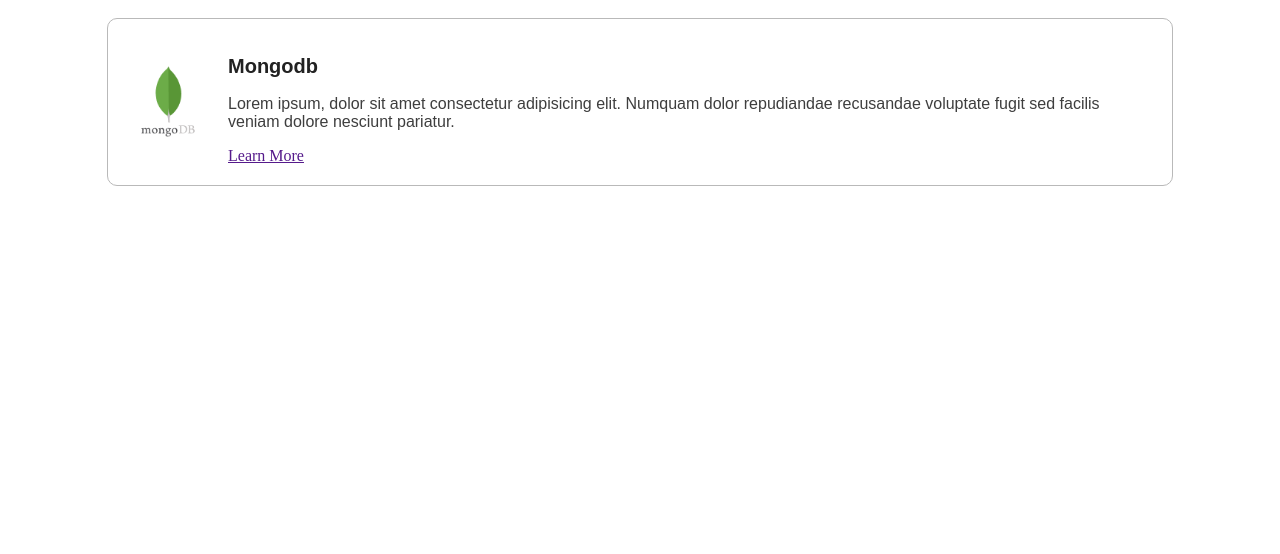
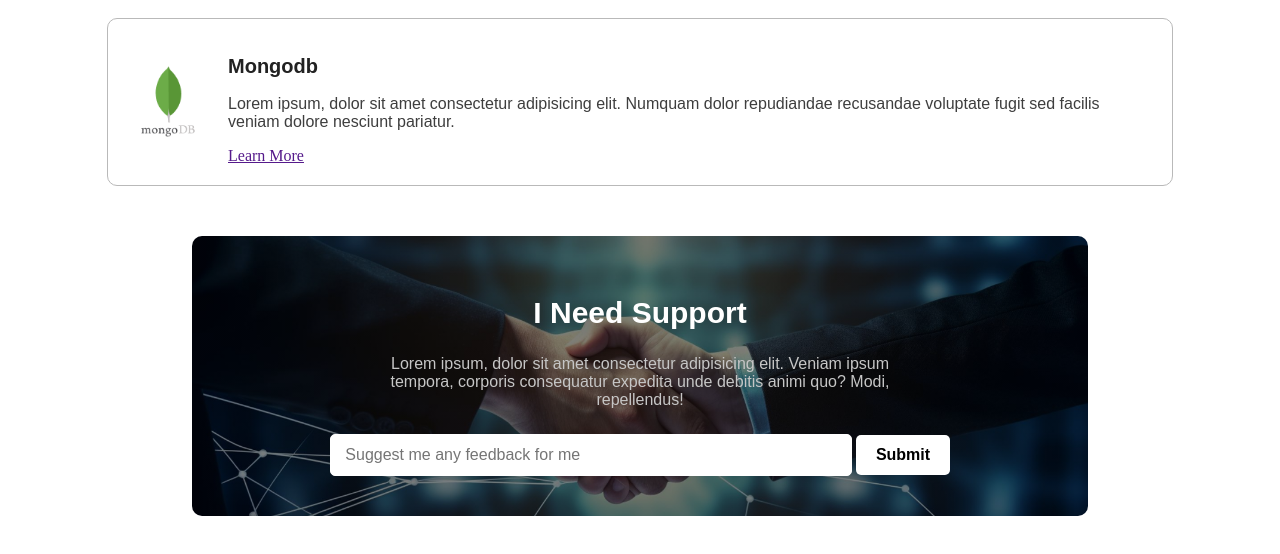
Before and after one commit to Jiniahossen/portfolio_basic, a plain HTML site: page index.html in a window 1280 px wide. Shown: the part 4242-4796 px from the top of the page. Before the commit the page ends 4478 px from the top, so only its background shows below. Drawn offline with Linux system fonts and the light colour scheme; a web font is replaced by a local one.

Commit message:
call to action section done

```diff
--- a/index.html
+++ b/index.html
@@ -226,5 +226,26 @@
       </div>
     </section>
     <!-- next target end  -->
+
+    <!-- call to action section start -->
+    <section class="call-to-action">
+      <div class="call-to-action-content">
+        <h1 class="main-title call-to-action-title">I need Support</h1>
+        <p class="para">
+          Lorem ipsum, dolor sit amet consectetur adipisicing elit. Veniam ipsum
+          tempora, corporis consequatur expedita unde debitis animi quo? Modi,
+          repellendus!
+        </p>
+        <div class="form">
+          <input type="text" placeholder=" Suggest me any feedback for me" class="call-action-input"/>
+          <input type="button" value="Submit" class="call-action-btn"/>
+        </div>
+      </div>
+    </section>
+    <!--  call to action section start -->
+
+    <!-- footer section start -->
+
+     <!-- footer section end -->
   </body>
 </html>
--- a/style.css
+++ b/style.css
@@ -123,81 +123,140 @@ body {
   line-height: 35px;
   word-spacing: 8px;
 }
-.ytube-video-section{
-    margin:100px 0px;
+.ytube-video-section {
+  margin: 100px 0px;
 }
-.yt-video-content{
+.yt-video-content {
   margin-bottom: 50px;
 }
-.youtube-video{
-    display:flex;
+.youtube-video {
+  display: flex;
   justify-content: center;
-    width:50%;
-    height:400px;
-    margin:0 auto;
-    padding:20px;
-    border:1px solid #b9b9b9;
+  width: 50%;
+  height: 400px;
+  margin: 0 auto;
+  padding: 20px;
+  border: 1px solid #b9b9b9;
   border-radius: 10px;
 }
-.yt-video{
-   width:100%;
-   height:100%;
+.yt-video {
+  width: 100%;
+  height: 100%;
   border-radius: 10px;
 }
 /* web dev section end  */
 
 /*current targets section start */
-.web-title{
+.web-title {
   font-size: 20px;
   text-align: left;
 }
-.targets{
-    width:80%;
-    margin:50px auto;
-    display:flex;
+.targets {
+  width: 80%;
+  margin: 50px auto;
+  display: flex;
   justify-content: space-around;
-    gap:40px;
+  gap: 40px;
 }
-.target{
-    padding:30px;
+.target {
+  padding: 30px;
   border-radius: 10px;
 }
-.target a{
+.target a {
   font-family: var(--font-family);
   font-size: 15px;
   font-weight: 700;
-    color:var(--primary-color)
+  color: var(--primary-color);
 }
-.target-one{
+.target-one {
   background-color: var(--html-color);
 }
-.target-two{
+.target-two {
   background-color: var(--css-color);
 }
-.target-three{
+.target-three {
   background-color: var(--js-color);
 }
 /*current targets  end */
 /* next targets  start */
-.next-targets{
-    display:flex;
+.next-targets {
+  display: flex;
   flex-direction: column;
-    gap:20px;
+  gap: 20px;
   margin: 50px 0px;
 }
-.target-img img{
-    width:80px;
-    height:80px;
+.target-img img {
+  width: 80px;
+  height: 80px;
 }
-.next-target{
-    width:80%;
-    margin:0 auto;
-    padding:20px;
-    display:flex;
+.next-target {
+  width: 80%;
+  margin: 0 auto;
+  padding: 20px;
+  display: flex;
   justify-content: start;
   align-items: center;
-    gap:20px;
-    border:1px solid #b9b9b9;
+  gap: 20px;
+  border: 1px solid #b9b9b9;
   border-radius: 10px;
 }
 /* next target end */
+
+/* call to action start */
+.call-to-action {
+  height: 280px;
+  width: 70%;
+  margin: 50px auto;
+  background-image: linear-gradient(rgba(0, 0, 0, 0.5), rgba(0, 0, 0, 0.5)),
+    url(assets/handshake.jpg);
+  background-position: center;
+  background-size: cover;
+  display: flex;
+  justify-content: center;
+  align-items: center;
+  border-radius: 10px;
+}
+.call-to-action-content {
+  display: flex;
+  flex-direction: column;
+  justify-content: center;
+}
+.call-to-action-title {
+  font-size: 30px;
+  color: #fff;
+}
+.call-to-action-content p {
+  color: #c6c6c6;
+  margin-bottom: 20px;
+}
+.form {
+  margin: 5px auto;
+}
+.call-action-input {
+  width: 500px;
+  height: 40px;
+  padding: 0 10px;
+  border: 1px solid #fff;
+  border-radius: 5px;
+  font-family: var(--font-family);
+  font-size: 16px;
+}
+
+.call-action-btn {
+  height: 40px;
+  padding: 5px 20px;
+  color: #000;
+  border: none;
+  border-radius: 5px;
+  cursor: pointer;
+  background: #fff;
+  font-family: var(--font-family);
+  font-weight: 800;
+  font-size: 16px;
+}
+
+/*  call to action end  */
+
+/* footer start */
+
+/*  footer end */
```
Lines whose indentation alone changed are shown as unchanged.
